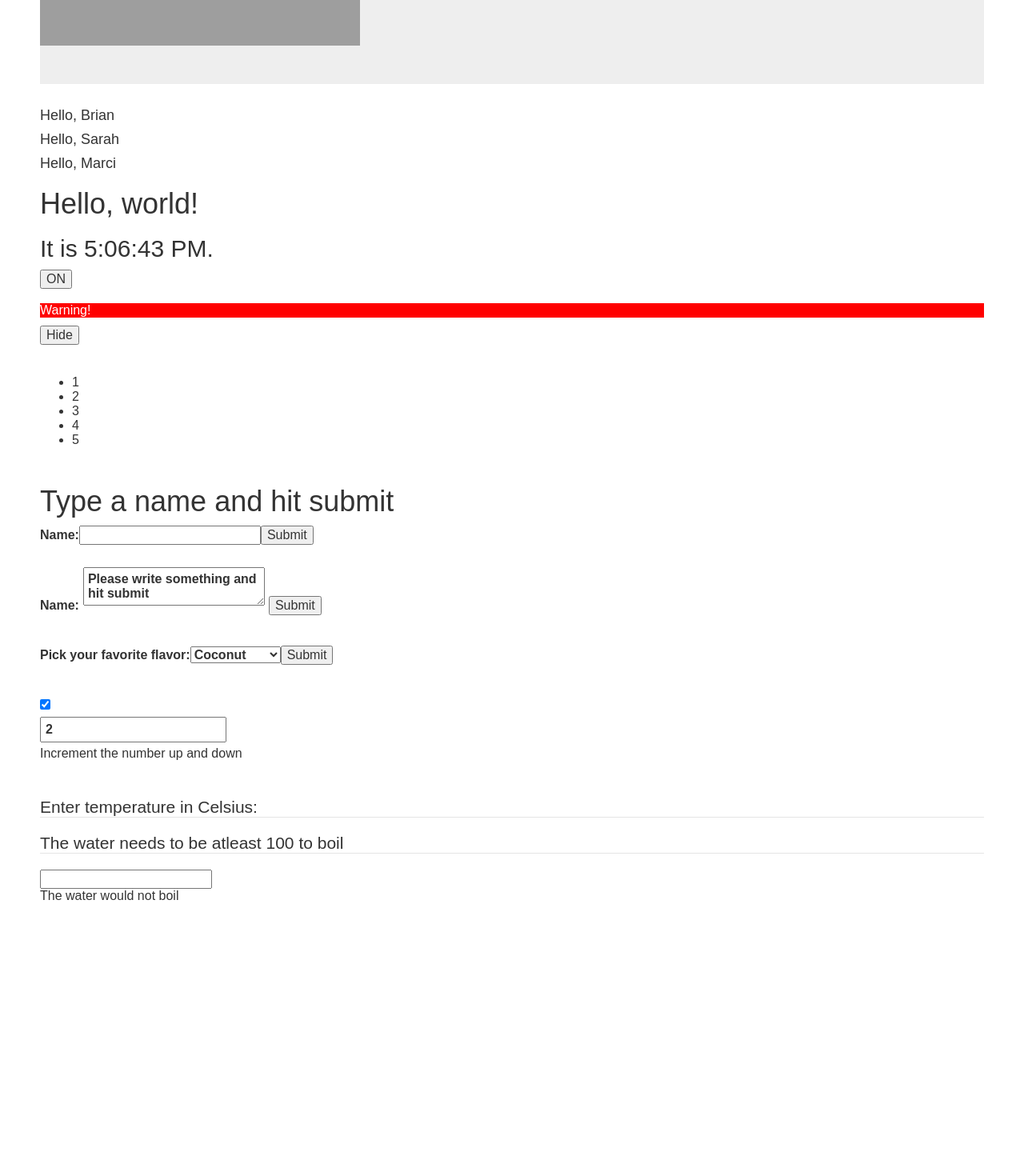
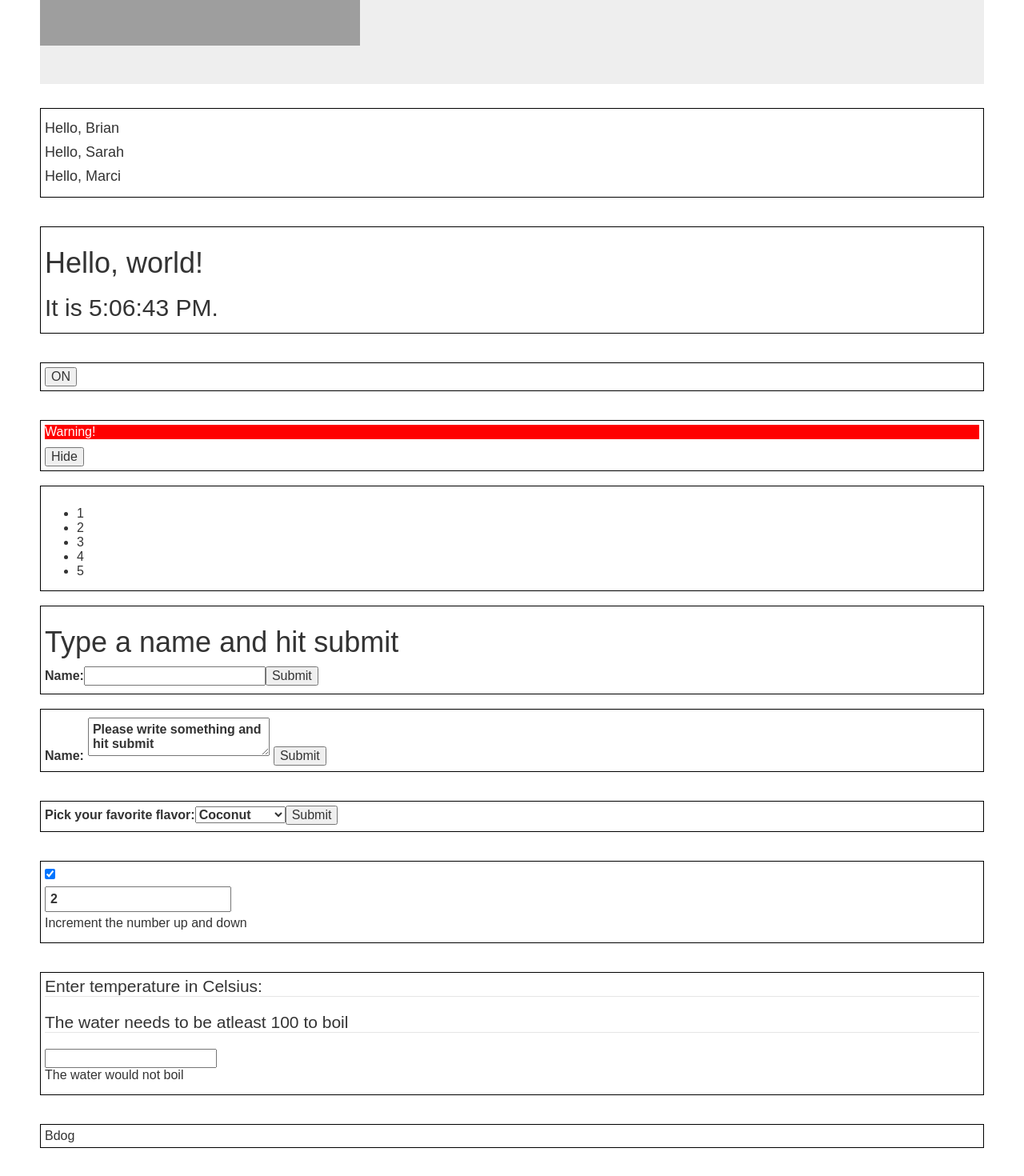
Before and after one commit to bdog72/React_Practice_April, a React app: page / in a window 1280 px wide. Shown: the part 440-1910 px from the top of the page at 80% size. Before the commit the page ends 1629 px from the top, so only its background shows below. Built offline with nearby package versions, Linux system fonts and the light colour scheme; grey boxes are pictures that could not be loaded.

Commit message:
added another example

```diff
--- a/src/components/App.js
+++ b/src/components/App.js
@@ -9,6 +9,8 @@ import Essay from './Essay'
 import FlavorForm from './FlavorForm'
 import Reservation from './Reservation'
 import Calculator from './Calculator'
+import Calculator1 from './Calculator1'
+
 import { Image, Jumbotron } from 'react-bootstrap'
 
 class App extends Component {
@@ -18,27 +20,57 @@ class App extends Component {
         <h1>Responsive Image with Bootstrap</h1>
         <Image className='image1' src='https://s-media-cache-ak0.pinimg.com/736x/ac/6e/2a/ac6e2a153df28eb73cf33921e61ca7a1.jpg' responsive />
       </Jumbotron>
+      <div className='border'>
         <App1 />
+      </div>
+      <br />
+      <br />
+      <div className='border'>
         <Clock />
+      </div>
+      <br />
+      <br />
+      <div className='border'>
         <Toggle />
+      </div>
       <br />
+      <br />
+      <div className='border'>
         <Warning />
+      </div>
       <br />
+      <div className='border'>
         <Practice />
+      </div>
       <br />
+      <div className='border'>
         <h1>Type a name and hit submit</h1>
         <NameForm />
+      </div>
       <br />
+      <div className='border'>
         <Essay />
+      </div>
       <br />
       <br />
+      <div className='border'>
         <FlavorForm />
+      </div>
       <br />
       <br />
+      <div className='border'>
         <Reservation />
+      </div>
       <br />
       <br />
+      <div className='border'>
         <Calculator />
+      </div>
+      <br />
+      <br />
+      <div className='border'>
+        <Calculator1 />
+      </div>
     </div>
   }
 }
--- /dev/null
+++ b/src/components/Calculator1.js
@@ -0,0 +1,9 @@
+import React, { Component } from 'react'
+
+export default class Calculator1 extends Component {
+  render () {
+    return <div>
+      Bdog
+    </div>
+  }
+}
--- a/src/styles/screen.scss
+++ b/src/styles/screen.scss
@@ -32,3 +32,8 @@ textarea {
 .lab1 input {
   padding: 5px;
 }
+
+.border {
+  border: 1px solid black;
+  padding: 5px;
+}
```
Lines whose indentation alone changed are shown as unchanged.
